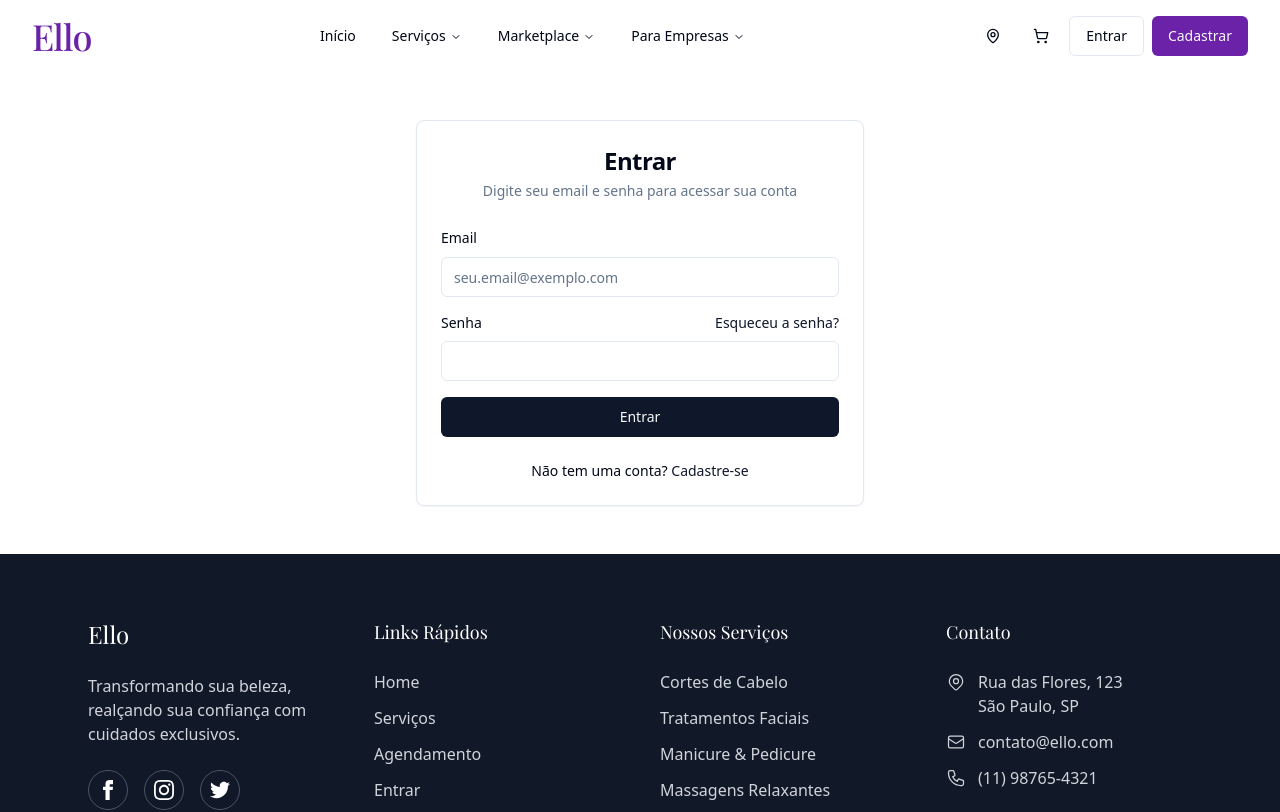
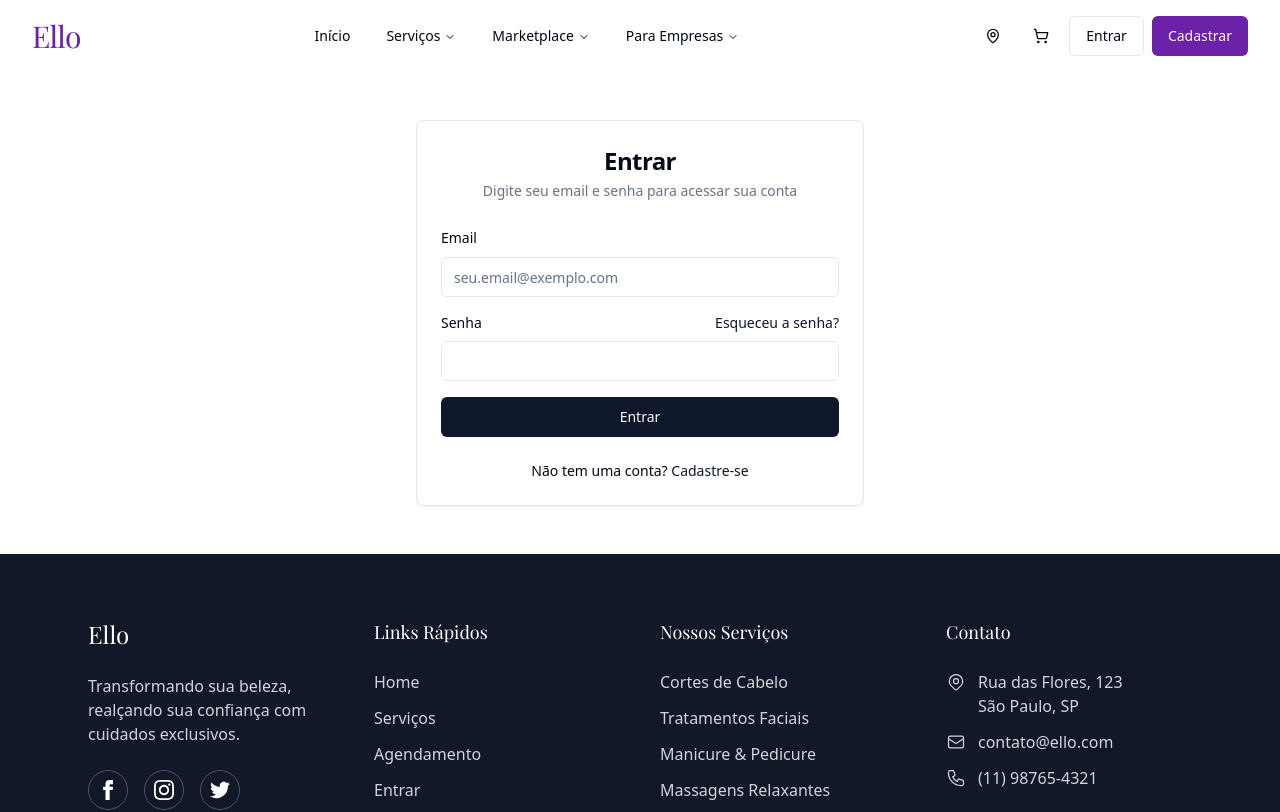
Before and after one commit to boskilha/beleza-agendamento-vivo, a React (Vite) app: page /login in a window 1280 px wide. Shown: the top 812 px of the page. Built offline with nearby package versions, Linux system fonts and the light colour scheme.

Commit message:
Visual edit in Lovable
Edited UI in Lovable

```diff
--- a/src/components/Header.tsx
+++ b/src/components/Header.tsx
@@ -15,7 +15,7 @@ const Header = () => {
       <div className="container flex items-center justify-between py-4">
         <div className="flex items-center">
           <Link to="/" className="flex items-center gap-2">
-            <span className="font-serif font-medium tracking-tight text-purple-800 text-4xl">
+            <span className="font-serif font-serif tracking-tight text-purple-800 text-3xl">
               Ello
             </span>
           </Link>
```
